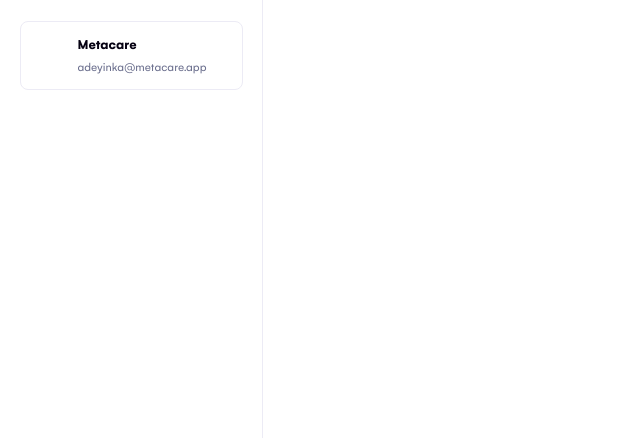
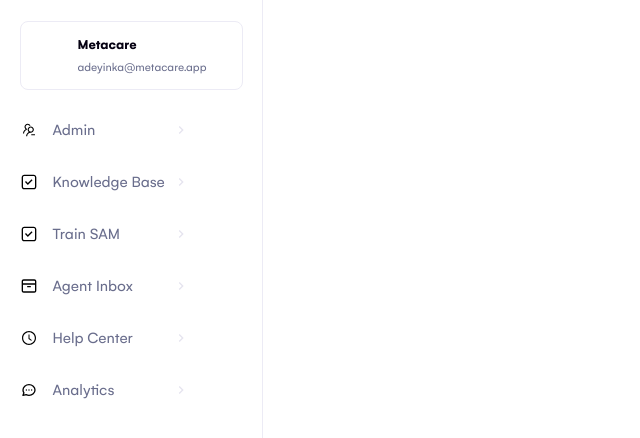
Before and after one commit to KayodeOlusi/Metacare, a React (Create React App) app: page / in a window 1280 px wide. Shown: the top 438 px of the page, without its empty margins (0-640 px from the left). Built offline with nearby package versions, Linux system fonts and the light colour scheme.

Commit message:
finished navbar

```diff
--- a/src/components/sidebar/SidebarOptions.js
+++ b/src/components/sidebar/SidebarOptions.js
@@ -1,9 +1,39 @@
 import styled from "styled-components";
+import { MdKeyboardArrowRight } from "react-icons/md";
 
 const SidebarOptions = ({ Icon, title }) => {
-	return <SidebarOption></SidebarOption>;
+	return (
+		<SidebarOption>
+			{Icon && <Icon />}
+			{Icon ? <h1>{title}</h1> : <SidebarOptionName>{title}</SidebarOptionName>}
+			<StyledArrow />
+		</SidebarOption>
+	);
 };
 
-const SidebarOption = styled.div``;
+const SidebarOption = styled.div`
+	margin: 28px auto;
+	width: 221px;
+	display: flex;
+	align-items: center;
+	cursor: pointer;
+
+	> h1 {
+		font-size: 16px;
+		line-height: 24px;
+		font-weight: 400;
+		margin: 0 16px;
+		color: #696d8c;
+		font-family: "Gelion Regular", sans-serif;
+	}
+`;
+
+const StyledArrow = styled(MdKeyboardArrowRight)`
+	position: absolute;
+	left: 13.5%;
+	color: #e5e4ef;
+`;
+
+const SidebarOptionName = styled.div``;
 
 export default SidebarOptions;
--- a/src/pages/Sidebar.js
+++ b/src/pages/Sidebar.js
@@ -1,8 +1,8 @@
 import styled from "styled-components";
 // Icons
 import { CgBox } from "react-icons/cg";
+import { CgCheckR } from "react-icons/cg";
 import { HiOutlineChat } from "react-icons/hi";
-import { IoIosCheckboxOutline } from "react-icons/io";
 import { AiOutlineClockCircle } from "react-icons/ai";
 import { AiOutlineUsergroupDelete } from "react-icons/ai";
 // Components
@@ -14,8 +14,8 @@
 		<SidebarContainer>
 			<UserInfo />
 			<SidebarOptions Icon={AiOutlineUsergroupDelete} title="Admin" />
-			<SidebarOptions Icon={IoIosCheckboxOutline} title="Knowledge Base" />
-			<SidebarOptions Icon={CgBox} title="Train SAM" />
+			<SidebarOptions Icon={CgCheckR} title="Knowledge Base" />
+			<SidebarOptions Icon={CgCheckR} title="Train SAM" />
 			<SidebarOptions Icon={CgBox} title="Agent Inbox" />
 			<SidebarOptions Icon={AiOutlineClockCircle} title="Help Center" />
 			<SidebarOptions Icon={HiOutlineChat} title="Analytics" />
```
